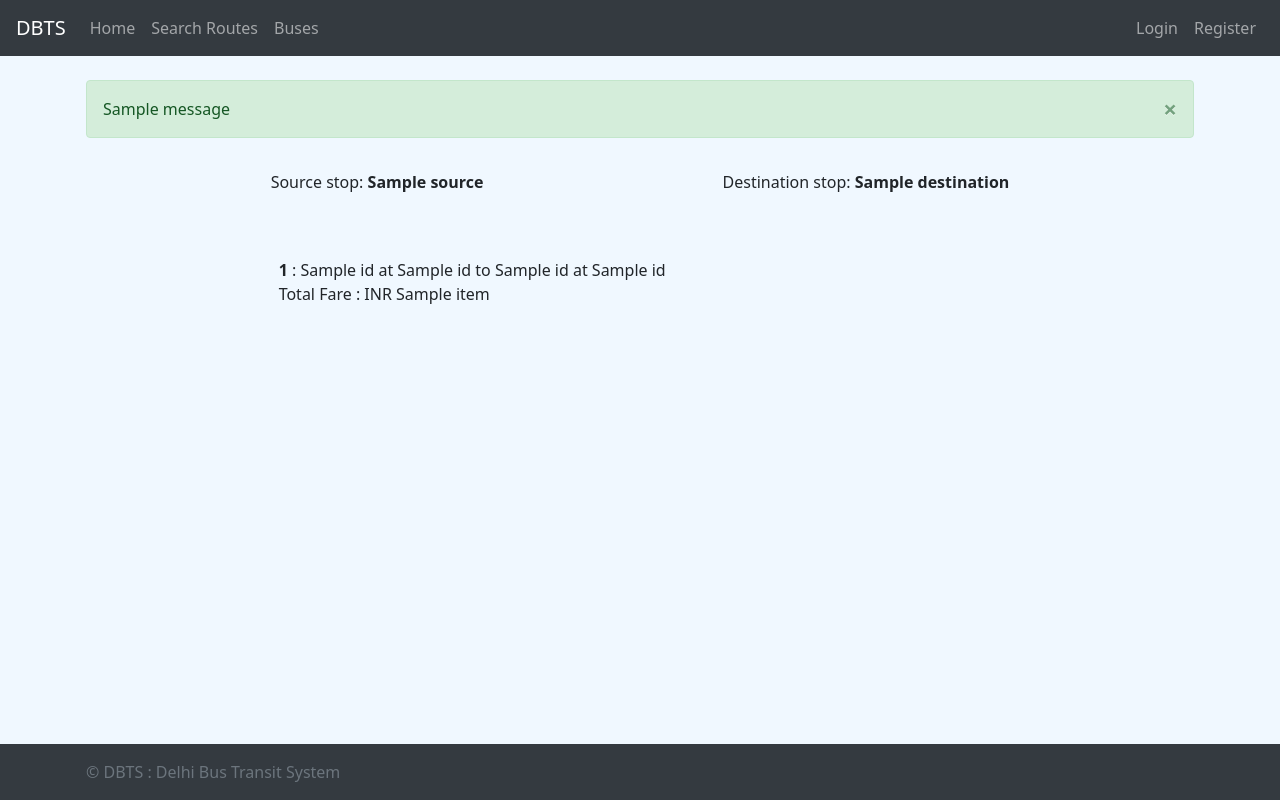
After one commit to mohit2023/dbms-bus-transit-system, a Flask app: template FRONT_END/templates/search/routes.html in a window 1280 px wide. The commit adds this page. Run offline with Flask 2, Linux system fonts and the light colour scheme; the template is opened without the code that fills it: most values are stand-ins (such as "Sample title", 1, 10 or a date in 2020); one stand-in notice (Sample message) is shown; some libraries are stand-ins or nearby versions.

Commit message:
search routes ui setup

```diff
--- a/FRONT_END/app.py
+++ b/FRONT_END/app.py
@@ -1,5 +1,5 @@
 import psycopg2
-from flask import Flask, render_template, session, url_for, request, redirect, g
+from flask import Flask, render_template, session, url_for, request, redirect, g, flash
 
 app = Flask(__name__)
 app.secret_key = "thisshouldbesecret"
@@ -19,24 +19,30 @@ def get_db_connection():
 def before_request():
     if(not request.path in ['/login','/register']):
         session['returnTo'] = request.url
-    session['success'] = None
-    session['error'] = None
-    #TODO: set flash messages here
 
 
 @app.route('/')
 def home():
     return render_template('home.html')
 
-@app.route('/search')
+@app.route('/search-routes', methods = ['POST', 'GET'])
 def searchInput():
-    return render_template('search/index.html')
-
-@app.route('/routes')
-def routes():
-    print(req.args)
-    print(req.form)
-    return render_template('home.html')
+    if(request.method == 'GET'):
+        data = []
+        # TODO: Send a array of tupels containing [stop_id, stop_name, stop_code]
+        return render_template('search/index.html', data=data)
+    else:
+        source = request.form.get('source')
+        destination = request.form.get('destination')
+        # These are ids of source and destination stops ,find routes
+        error = False # check if input is wrong
+        if(error):
+            flash("Given stops are not present", "error")
+            return redirect('/search-routes')
+        data = []
+        # TODO: send a array of tupels cotaining [[[route_name,from_stop_name,to_stop_name,arrival time at from_stop_id,arrival time at to_stop_id],[same for second bus in this route and so on],...], total_fare]
+        return render_template('search/routes.html', data=data, source=source, destination=destination)
+        #TODO: source and destination shoudld be as "stop_name-stop_code"
 
 
 @app.route('/register')
--- a/FRONT_END/templates/home.html
+++ b/FRONT_END/templates/home.html
@@ -24,7 +24,7 @@
                 <div class="collapse navbar-collapse" id="navbarNavAltMarkup">
                     <div class="navbar-nav ml-auto">
                         <a class="nav-link active" href="/">Home</a>
-                        <a class="nav-link" href="/search">Search Routes</a>
+                        <a class="nav-link" href="/search-routes">Search Routes</a>
                         <a class="nav-link" href="/buses">Buses</a>
                         {% if not session.currentUser %}
                         <a class="nav-link" href="/login">Login</a>
@@ -42,7 +42,7 @@
               Jump right in and find buses you need to reach your destination
               <br>
               Login from your account to buy tickets</p>
-            <a href="/routes" class="btn btn-lg btn-secondary font-weight-bold border-white bg-white my-4">Search Routes</a>
+            <a href="/search-routes" class="btn btn-lg btn-secondary font-weight-bold border-white bg-white my-4">Search Routes</a>
         </main>
 
         {% include 'partials/flash.html' %}
--- a/FRONT_END/templates/partials/flash.html
+++ b/FRONT_END/templates/partials/flash.html
@@ -1,17 +1,23 @@
-{% if session.success and session.success.length %}
+{% with messages = get_flashed_messages(with_categories=true) %}
+{% if messages %}
+{% for category, message in messages %}
+    {% if category=="success" %}
         <div class="alert alert-success alert-dismissible fade show" role="alert">
-        <%= success %>
+            {{ message }}
             <button type="button" class="close" data-dismiss="alert" aria-label="Close">
                 <span aria-hidden="true">&times;</span>
             </button>
         </div>
     {% endif %}
 
-{% if session.error and session.error.length %}
+    {% if category=="error" %}
         <div class="alert alert-danger alert-dismissible fade show" role="alert">
-        <%= error %>
+            {{ message }}
             <button type="button" class="close" data-dismiss="alert" aria-label="Close">
                 <span aria-hidden="true">&times;</span>
             </button>
         </div>
     {% endif %}
+{% endfor %}
+{% endif %}
+{% endwith %}
--- a/FRONT_END/templates/partials/navbar.html
+++ b/FRONT_END/templates/partials/navbar.html
@@ -8,7 +8,7 @@
         <div class="collapse navbar-collapse" id="navbarNavAltMarkup">
             <div class="navbar-nav">
                 <a class="nav-link" href="/">Home</a>
-                <a class="nav-link" href="/search">Search Routes</a>
+                <a class="nav-link" href="/search-routes">Search Routes</a>
                 <a class="nav-link" href="/buses">Buses</a>
             </div>
             <div class="navbar-nav ml-auto">
--- /dev/null
+++ b/FRONT_END/templates/search/routes.html
@@ -0,0 +1,29 @@
+{% extends "layouts/boilerplate.html" %}
+
+{% block body %}
+<div class="col-sm-8 offset-sm-2 py-3 d-flex justify-content-between">
+    <div>
+        <span >Source stop: </span>
+        <strong> {{ source }}</strong>
+    </div>
+    <div>
+        <span >Destination stop: </span>
+        <strong> {{ destination }}</strong>
+    </div>
+</div>
+
+<div class="card-container col-sm-8 offset-sm-2 mt-5">
+{% for route in data %}
+    <div class="row px-2">
+        {% for trip in route[0] %}
+        <div>
+            <strong>{{ trip[0] }}</strong> :
+            {{ trip[1] }} at {{ trip[3] }} to {{ trip[2] }} at {{ trip[4] }}
+        </div>
+        {% endfor %}
+        <div>Total Fare : INR {{ route[1] }}</div>
+    </div>
+{% endfor %}
+</div>
+
+{% endblock %}
```
Also changed, not shown: FRONT_END/templates/search/index.html (+5 -8 lines). Lines whose indentation alone changed are shown as unchanged.
